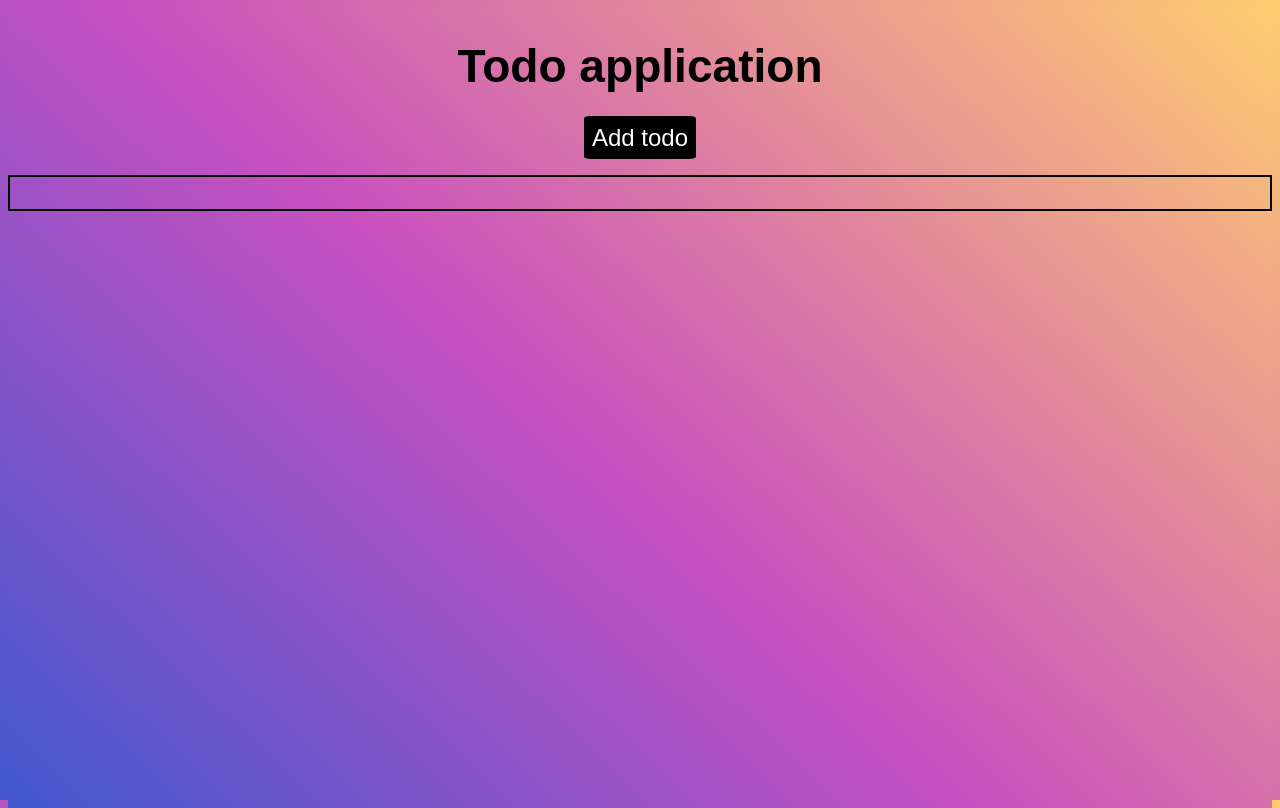
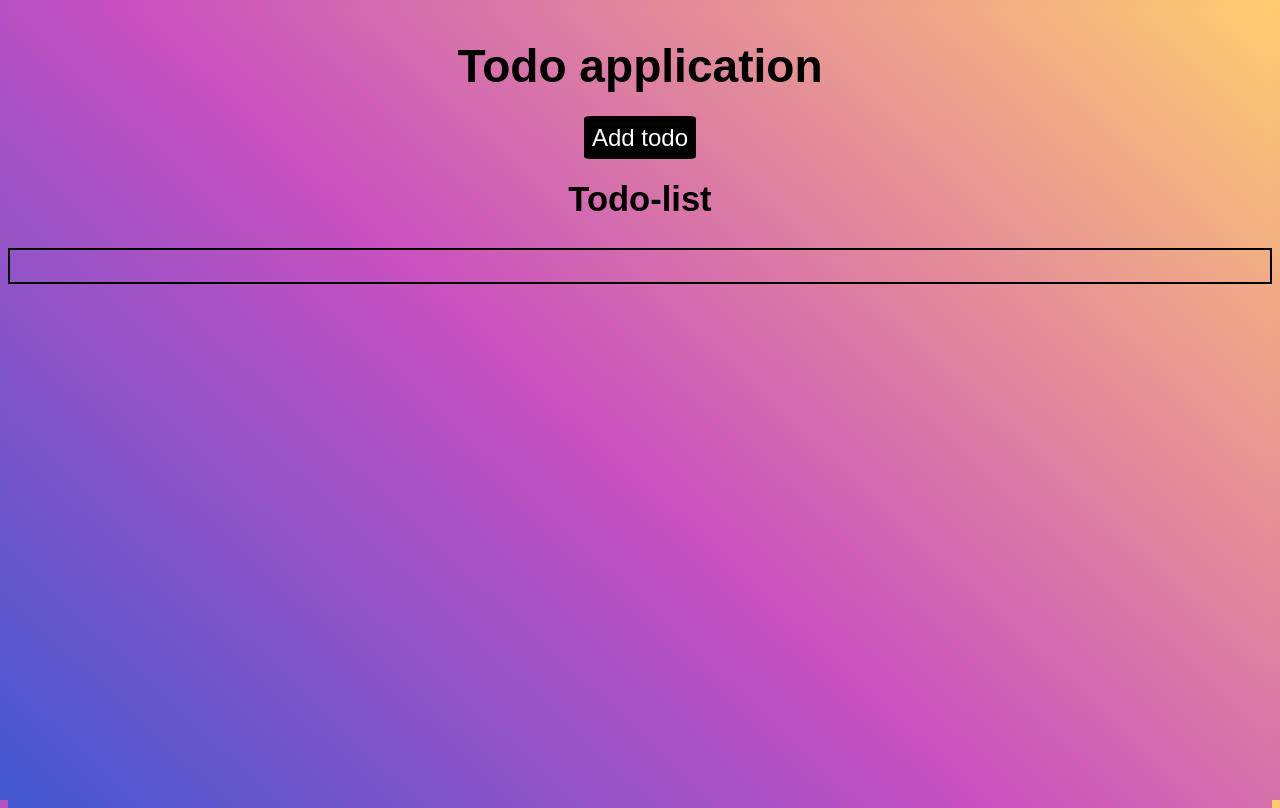
Before and after one commit to Zairaxx/bugged-todo-app, a React (Vite) app: page / in a window 1280 px wide. Built offline with nearby package versions, Linux system fonts and the light colour scheme.

Commit message:
added h2 for clarity

```diff
--- a/src/pages/Home.jsx
+++ b/src/pages/Home.jsx
@@ -5,6 +5,7 @@ const Home = (props) => {
     <div className="homepage">
       <Link to="/AddTodo">Add todo</Link>
       <div>
+        <h2>Todo-list</h2>
         <ul>
           {props.todos.map((todo, i) => {
               <Todo
```
